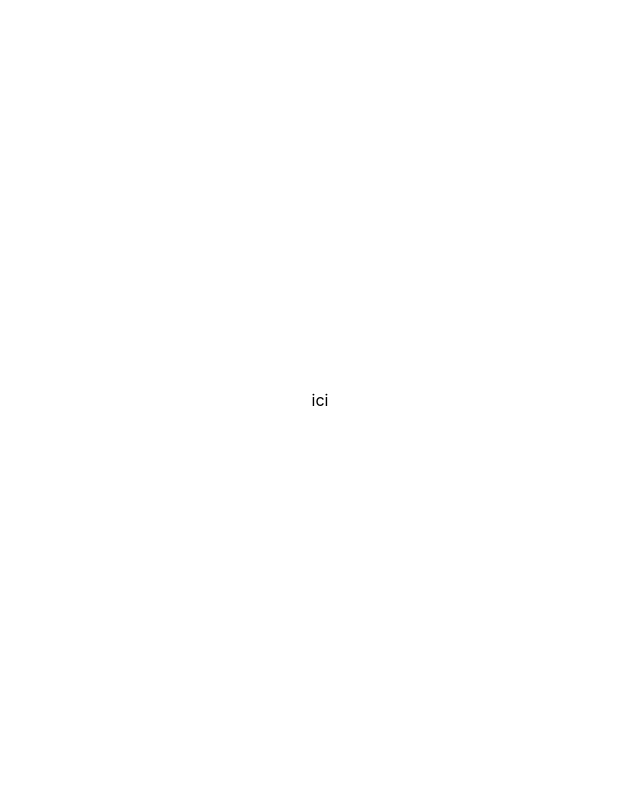
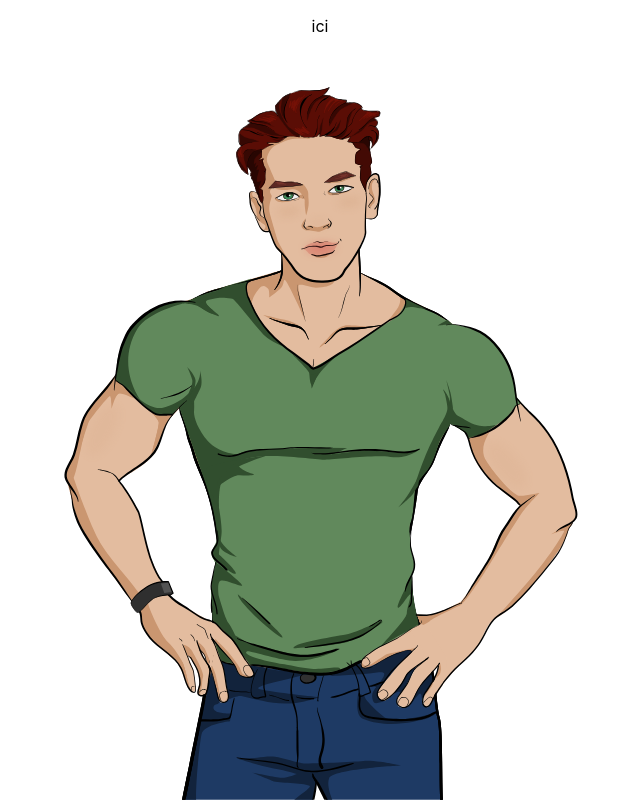
Before and after one commit to AdamanskaHub/studylove, a Next.js app: page / in a window 1280 px wide. Shown: the whole page, without its empty margins (320-960 px from the left). Built offline with nearby package versions, Linux system fonts and the light colour scheme.

Commit message:
displaying img

```diff
--- a/pages/index.js
+++ b/pages/index.js
@@ -1,5 +1,6 @@
 import Head from 'next/head'
 import Image from 'next/image'
+import guy from '../public/jay_smirk.svg'
 import { jay } from './jay'
 import styles from '../styles/Home.module.css'
 import React, { useEffect, useState } from "react";
@@ -23,6 +24,7 @@ export default function Home() {
         {/* <span>{ jay[0].zz[1].other }</span> */}
       </p>
       {/* <Image src="/vercel.svg" alt="Vercel Logo" width={72} height={16} /> */}
+      <Image src={guy} alt="Vercel Logo"/>
     </div>
   )
 }
--- a/pages/jay.js
+++ b/pages/jay.js
@@ -159,7 +159,7 @@
 export const jay = [
 	{
 		intro: [
-			{ 'other': 'KKKKKJJJJHHHH' },
+			{ 'other': 'KKKKKJJJJHHHH', 'pic': '/jay_smirk.svg'},
 			{ 'other': 'otherrrruuuuuu' },
 		],
 		cheerup: [
@@ -167,10 +167,4 @@ export const jay = [
 			{ 'other': 'cheer' },
 		]
 	},
-	{
-		zz: [
-			{ 'other': 'otr2' },
-			{'other': 'otter'}
-		]
-	}
 ]
```
